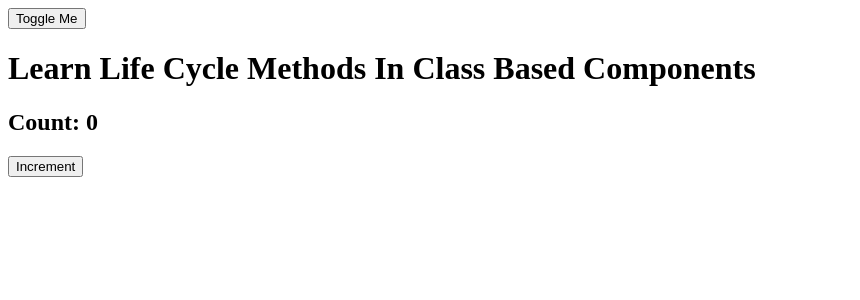
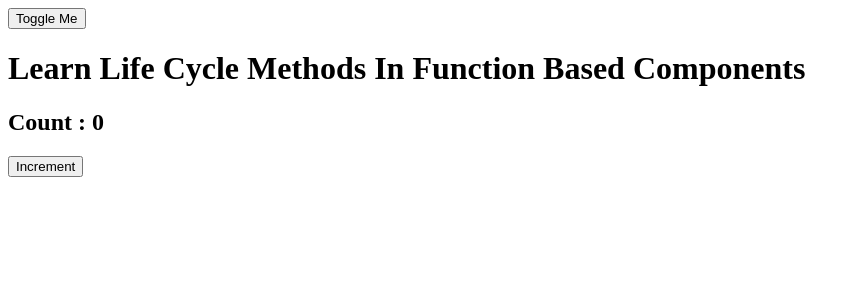
Before and after one commit to iamkeshavSharma19/ReactJSPracticeJuly, a React (Vite) app: page / in a window 1280 px wide. Both pictures are taken after a click on the button "Toggle Me". Shown: the top 300 px of the page, without its empty margins (0-860 px from the left). Built offline with nearby package versions, Linux system fonts and the light colour scheme.

Commit message:
Life Cycle In FBC By Following Completed

```diff
--- a/src/App.jsx
+++ b/src/App.jsx
@@ -17,6 +17,7 @@ import WrestlerContextProvider, {
 import WrestlersApp from "./components/WrestlersManagementSystem/WrestlersApp";
 import UncontrolledFormsByFollowing from "./components/UncontrolledForms/UncontrolledFormsByFollowing";
 import UncontrolledFormsPracticeOwnMyOwn from "./components/UncontrolledForms/UncontrolledFormsPracticeOwnMyOwn";
+import LifeCycleInFBCByFollowing from "./components/LifeCycleByFollowing/LifeCycleInFBCByFollowing";
 
 const App = () => {
   const [toggle, setToggle] = useState(false);
@@ -30,7 +31,8 @@ const App = () => {
       </TodoContextProvider> */}
       {/* <ControlledForms02ByFollowing /> */}
       <button onClick={handleToggle}>Toggle Me</button>
-      {toggle && <LifeCycleCBCByFollowing />}
+      {toggle && <LifeCycleInFBCByFollowing />}
+      {/* <LifeCycleInFBCByFollowing /> */}
       {/* <LifeCycleCBCByFollowing /> */}
       {/* <ControlledForm01ByFollowing /> */}
       {/* <ControlledForms01OwnPractice /> */}
--- a/src/components/LifeCycleByFollowing/LifeCycleInFBCByFollowing.jsx
+++ b/src/components/LifeCycleByFollowing/LifeCycleInFBCByFollowing.jsx
@@ -0,0 +1,45 @@
+import React, { useState, useEffect, useRef } from "react";
+
+const LifeCycleInFBCByFollowing = () => {
+  const [count, setCount] = useState(0);
+
+  const initialRender = useRef(true);
+
+  useEffect(() => {
+    console.log("Component Did Mount");
+
+    return () => {
+      console.log("Component Unmounted");
+    };
+  }, []);
+
+  //*Updating Phase
+  //!Problem is that during the component mounting i.e during the initial render also this useEffect's updating call back function is executed,we basically have to stop it during the initial render.for that we will use useRef Hook.
+  useEffect(() => {
+    if (initialRender.current) {
+      initialRender.current = false;
+      return;
+    }
+    console.log("Component Did Update");
+
+    //?cleanUp function is executed during unmounting phase only
+    return () => {
+      console.log("Component Unmounted");
+    };
+  }, [count]);
+  return (
+    <div>
+      <h1>Learn Life Cycle Methods In Function Based Components</h1>
+      <h2>Count : {count}</h2>
+      <button
+        onClick={() => {
+          setCount((prev) => prev + 1);
+        }}
+      >
+        Increment
+      </button>
+    </div>
+  );
+};
+
+export default LifeCycleInFBCByFollowing;
```
